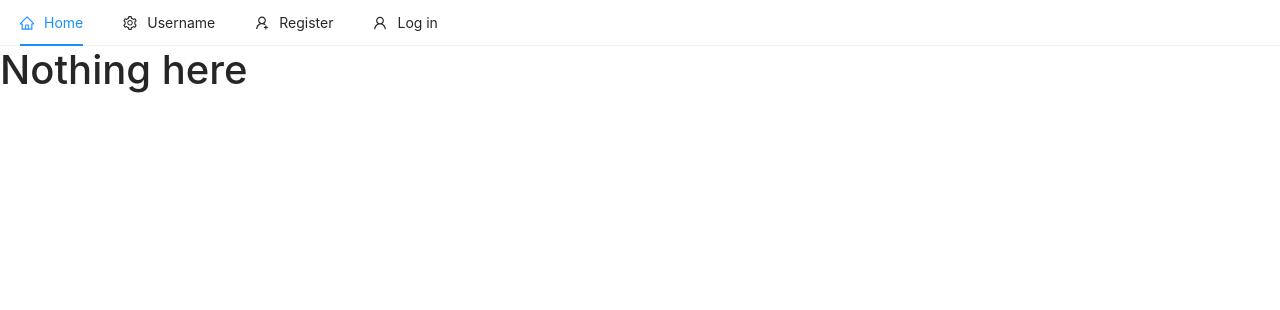
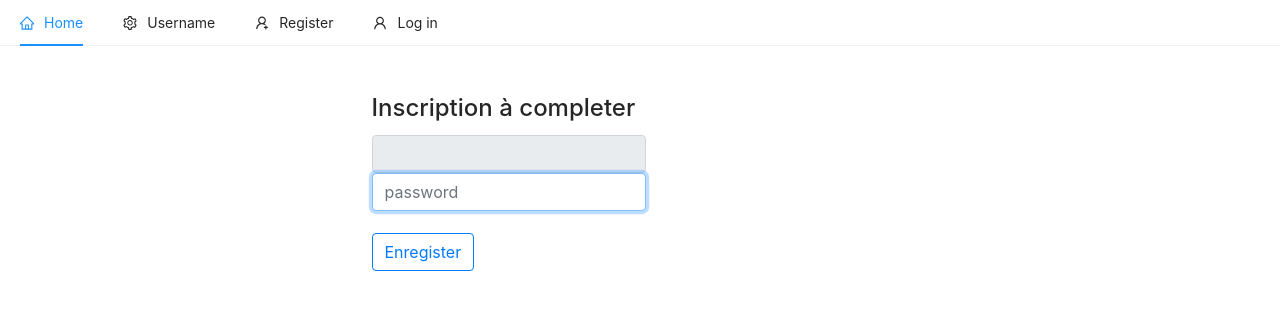
Before and after one commit to Lebeil/fullicommerce, a React (Create React App) app: page /register/complete in a window 1280 px wide. Shown: the top 310 px of the page. Built offline with nearby package versions, Linux system fonts and the light colour scheme; no server answers.

Commit message:
add register complete with Firebase

```diff
--- a/src/App.js
+++ b/src/App.js
@@ -9,6 +9,7 @@
 /*notify*/
 import { ToastContainer } from 'react-toastify';
 import 'react-toastify/dist/ReactToastify.css';
+import RegisterComplete from "./Pages/auth/RegisterComplete";
 
 const App = () => {
     return (
@@ -20,6 +21,7 @@
                     <Route exact path='/' component={Home}/>
                     <Route exact path='/login' component={Login}/>
                     <Route exact path='/register' component={Register}/>
+                    <Route exact path='/register/complete' component={RegisterComplete}/>
                     <Route component={NoPage}/>
                 </Switch>
             </Router>
--- a/src/Pages/auth/Register.js
+++ b/src/Pages/auth/Register.js
@@ -7,8 +7,9 @@
 
     const handleSubmit = async (e) => {
         e.preventDefault();
+        /*console.log("ENV", process.env.REACT_APP_REGISTER_REDIRECT_URL)*/
         const config = {
-            url: "http://localhost:3000/register/complete",
+            url: process.env.REACT_APP_REGISTER_REDIRECT_URL,
             handleCodeInApp: true,
         };
 
@@ -31,6 +32,7 @@
                 onChange={(e) => setEmail(e.target.value)}
                 autoFocus
             />
+            <br/>
             <button type="submit" className="btn btn-outline-primary">S'inscrire</button>
         </form>
     );
--- /dev/null
+++ b/src/Pages/auth/RegisterComplete.js
@@ -0,0 +1,84 @@
+import React, {useState, useEffect} from 'react';
+import {auth} from "../../firebase";
+import {toast} from "react-toastify";
+
+const RegisterComplete = ({history}) => {
+    const [email, setEmail] = useState("");
+    const [password, setPassword] = useState("");
+
+    useEffect(() => {
+        setEmail(window.localStorage.getItem('emailForRegistration'))
+        /*console.log(window.location.href)
+        console.log(window.localStorage.getItem('emailForRegistration'))*/
+    }, [])
+
+    const handleSubmit = async (e) => {
+        e.preventDefault();
+        // validation
+        if (!email || !password) {
+            toast.error('Email et mot de passe requis !')
+        }
+
+        if(password.length < 6) {
+            toast.error('Le mot de passe doit être supérieur à 6 caractères !')
+        }
+
+            try {
+                const result = await auth.signInWithEmailLink(
+                    email,
+                    window.location.href
+                );
+                /*console.log('RESULT', result)*/
+                if (result.user.emailVerified) {
+                    // remove user email from local storage
+                    window.localStorage.removeItem('emailForRegistration');
+                    // get user id token
+                    let user = auth.currentUser
+                    await user.updatePassword(password);
+                    const idTokenResult = await user.getIdTokenResult()
+                    // redux store
+                    /*console.log('##USER##', user, '##IDTOKENRESULT##', idTokenResult)*/
+                    // Redirect home page
+                    history.push('/')
+                }
+            } catch (error) {
+                console.log(error);
+                /*toast.error(error.message);*/
+            }
+    }
+
+    const registerFormComplete = () => (
+        <form onSubmit={handleSubmit}>
+            <input
+                type="email"
+                className="form-control"
+                value={email}
+                disabled
+            />
+            <input
+                type="password"
+                className="form-control"
+                value={password}
+                onChange={(e) => setPassword(e.target.value)}
+                placeholder="password"
+                autoFocus
+            />
+            <br/>
+            <button type="submit" className="btn btn-outline-primary">Enregister</button>
+        </form>
+    );
+
+    return (
+        <div className="container p-5">
+            <div className="row">
+                <div className="col-md6 offset-md-3">
+                    <h4>Inscription à completer</h4>
+                    {registerFormComplete()}
+                </div>
+            </div>
+
+        </div>
+    );
+};
+
+export default RegisterComplete;
```
